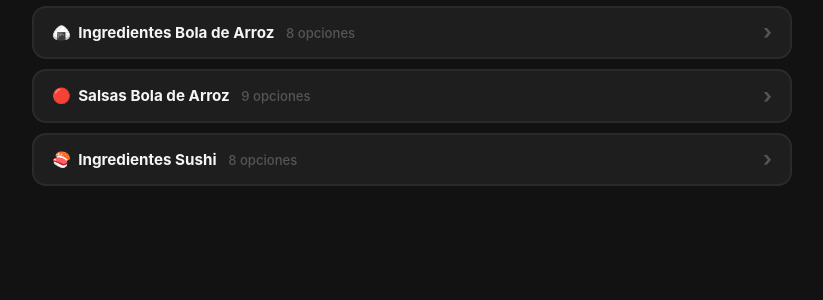
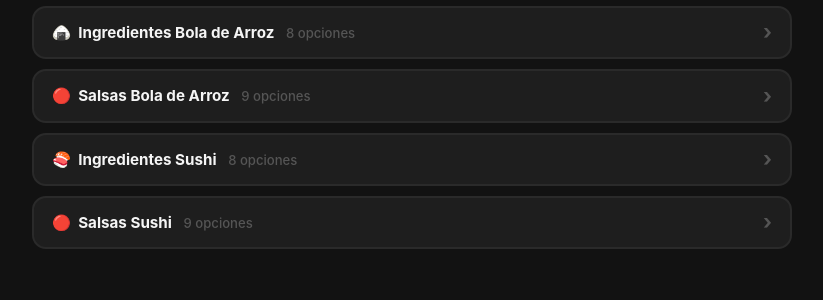
Before and after one commit to Enrique182004/Restaurant-POS, a Flask app: page /admin/menu-options in a window 1280 px wide. Shown: the part 276-576 px from the top of the page, without its empty margins (228-1051 px from the left). Run offline with Flask 3, Linux system fonts and the light colour scheme; a user stored in the database is signed in; data comes from the database, SQL or seed files in the repository; some libraries are stand-ins or nearby versions.

Commit message:
feat: add admin-manageable sushi sauces + sauce selection step on sushi page
- Added sushi_sauce category with 9 default sauces (Tradicional, Flamin Hot, Puff, Nacha, Búfalo, Barbecue, Agridulce, Frutal, Seca)
- Sushi sauces now appear in admin → Opciones del Menú (add/remove/toggle like rice sauces)
- Added step 5 "¿En qué salsa?" to sushi customization page
- Toppings renumbered to step 6
- Removed hidden sauce_field and its JS sync; sauce now comes from explicit radio selection

Co-Authored-By: Claude Sonnet 4.6 <noreply@anthropic.com>

```diff
--- a/package.json
+++ b/package.json
@@ -1,6 +1,6 @@
 {
   "name": "ebi-ball-pos",
-  "version": "1.0.8",
+  "version": "1.0.9",
   "description": "Ebi Ball — Sistema de Punto de Venta",
   "main": "main.js",
   "scripts": {
--- a/python-backend/app.py
+++ b/python-backend/app.py
@@ -285,6 +285,16 @@ def init_db():
             ('sushi_ingredient', 'Tocino',   '🥓', 0, 6),
             ('sushi_ingredient', 'Jalapeño', '🌶️', 0, 7),
             ('sushi_ingredient', 'Pepino',   '🥒', 0, 8),
+            # Sushi sauces
+            ('sushi_sauce', 'Tradicional', '🔴', 0, 1),
+            ('sushi_sauce', 'Flamin Hot',  '🔥', 0, 2),
+            ('sushi_sauce', 'Puff',        '💨', 0, 3),
+            ('sushi_sauce', 'Nacha',       '🌮', 0, 4),
+            ('sushi_sauce', 'Búfalo',      '🦬', 0, 5),
+            ('sushi_sauce', 'Barbecue',    '🍖', 0, 6),
+            ('sushi_sauce', 'Agridulce',   '🍯', 0, 7),
+            ('sushi_sauce', 'Frutal',      '🍎', 0, 8),
+            ('sushi_sauce', 'Seca',        '🌾', 0, 9),
         ]
         for cat, name, icon, price, sort in options_seed:
             conn.execute(
@@ -650,7 +660,7 @@ def toggle_menu_option(option_id):
 @admin_required
 def manage_menu_options():
     conn = get_db_connection()
-    categories = ['beverage', 'boneless_sauce', 'extra_sauce', 'rice_ingredient', 'rice_sauce', 'sushi_ingredient']
+    categories = ['beverage', 'boneless_sauce', 'extra_sauce', 'rice_ingredient', 'rice_sauce', 'sushi_ingredient', 'sushi_sauce']
     menu_opts = {}
     for cat in categories:
         rows = conn.execute(
@@ -922,30 +932,30 @@ def customize_sushi():
         # Validate required fields
         if not style:
             flash('Por favor selecciona si deseas tu sushi Frío o Empanizado.', 'error')
-            return render_template('sushi.html', item=None, sushi_ingredients=get_menu_options('sushi_ingredient'), sushi_prep_prices=get_sushi_prep_prices())
+            return render_template('sushi.html', item=None, sushi_ingredients=get_menu_options('sushi_ingredient'), sushi_sauces=get_menu_options('sushi_sauce'), sushi_prep_prices=get_sushi_prep_prices())
 
         if not prepared:
             flash('Por favor selecciona una opción de preparado.', 'error')
-            return render_template('sushi.html', item=None, sushi_ingredients=get_menu_options('sushi_ingredient'), sushi_prep_prices=get_sushi_prep_prices())
+            return render_template('sushi.html', item=None, sushi_ingredients=get_menu_options('sushi_ingredient'), sushi_sauces=get_menu_options('sushi_sauce'), sushi_prep_prices=get_sushi_prep_prices())
 
         regular_ingredients = [ing for ing in ingredients if ing != 'Ostión']
         ostion_ingredients = [ing for ing in ingredients if ing == 'Ostión']
 
         if len(regular_ingredients) > 3:
             flash('Máximo 3 ingredientes regulares permitidos', 'error')
-            return render_template('sushi.html', item=None, sushi_ingredients=get_menu_options('sushi_ingredient'), sushi_prep_prices=get_sushi_prep_prices())
+            return render_template('sushi.html', item=None, sushi_ingredients=get_menu_options('sushi_ingredient'), sushi_sauces=get_menu_options('sushi_sauce'), sushi_prep_prices=get_sushi_prep_prices())
 
         if len(regular_ingredients) < 1:
             flash('Selecciona al menos 1 ingrediente', 'error')
-            return render_template('sushi.html', item=None, sushi_ingredients=get_menu_options('sushi_ingredient'), sushi_prep_prices=get_sushi_prep_prices())
+            return render_template('sushi.html', item=None, sushi_ingredients=get_menu_options('sushi_ingredient'), sushi_sauces=get_menu_options('sushi_sauce'), sushi_prep_prices=get_sushi_prep_prices())
 
         if len(ostion_ingredients) > 0 and len(regular_ingredients) < 3:
             flash('Ostión solo puede agregarse cuando tienes 3 ingredientes regulares', 'error')
-            return render_template('sushi.html', item=None, sushi_ingredients=get_menu_options('sushi_ingredient'), sushi_prep_prices=get_sushi_prep_prices())
+            return render_template('sushi.html', item=None, sushi_ingredients=get_menu_options('sushi_ingredient'), sushi_sauces=get_menu_options('sushi_sauce'), sushi_prep_prices=get_sushi_prep_prices())
 
         if len(ostion_ingredients) > 1:
             flash('Solo puedes agregar un Ostión', 'error')
-            return render_template('sushi.html', item=None, sushi_ingredients=get_menu_options('sushi_ingredient'), sushi_prep_prices=get_sushi_prep_prices())
+            return render_template('sushi.html', item=None, sushi_ingredients=get_menu_options('sushi_ingredient'), sushi_sauces=get_menu_options('sushi_sauce'), sushi_prep_prices=get_sushi_prep_prices())
 
         base_price = get_item_price('Sushi', prepared)
         ostion_count = len(ostion_ingredients)
@@ -973,7 +983,7 @@ def customize_sushi():
         flash('¡Sushi agregado a la orden!', 'success')
         return redirect(url_for('home'))
 
-    return render_template('sushi.html', item=None, sushi_ingredients=get_menu_options('sushi_ingredient'), sushi_prep_prices=get_sushi_prep_prices())
+    return render_template('sushi.html', item=None, sushi_ingredients=get_menu_options('sushi_ingredient'), sushi_sauces=get_menu_options('sushi_sauce'), sushi_prep_prices=get_sushi_prep_prices())
 
 # View Cart - UNCHANGED (still goes to cart when explicitly requested)
 @app.route('/cart')
@@ -1143,22 +1153,22 @@ def update_item(item_index):
             if len(regular_ingredients) > 3:
                 flash('Máximo 3 ingredientes regulares permitidos', 'error')
                 return render_template('sushi.html', item=item, item_index=item_index,
-                                       sushi_ingredients=get_menu_options('sushi_ingredient'), sushi_prep_prices=get_sushi_prep_prices())
+                                       sushi_ingredients=get_menu_options('sushi_ingredient'), sushi_sauces=get_menu_options('sushi_sauce'), sushi_prep_prices=get_sushi_prep_prices())
 
             if len(regular_ingredients) < 1:
                 flash('Selecciona al menos 1 ingrediente', 'error')
                 return render_template('sushi.html', item=item, item_index=item_index,
-                                       sushi_ingredients=get_menu_options('sushi_ingredient'), sushi_prep_prices=get_sushi_prep_prices())
+                                       sushi_ingredients=get_menu_options('sushi_ingredient'), sushi_sauces=get_menu_options('sushi_sauce'), sushi_prep_prices=get_sushi_prep_prices())
 
             if len(ostion_ingredients) > 0 and len(regular_ingredients) < 3:
                 flash('Ostión solo puede agregarse cuando tienes 3 ingredientes regulares', 'error')
                 return render_template('sushi.html', item=item, item_index=item_index,
-                                       sushi_ingredients=get_menu_options('sushi_ingredient'), sushi_prep_prices=get_sushi_prep_prices())
+                                       sushi_ingredients=get_menu_options('sushi_ingredient'), sushi_sauces=get_menu_options('sushi_sauce'), sushi_prep_prices=get_sushi_prep_prices())
 
             if len(ostion_ingredients) > 1:
                 flash('Solo puedes agregar un Ostión', 'error')
                 return render_template('sushi.html', item=item, item_index=item_index,
-                                       sushi_ingredients=get_menu_options('sushi_ingredient'), sushi_prep_prices=get_sushi_prep_prices())
+                                       sushi_ingredients=get_menu_options('sushi_ingredient'), sushi_sauces=get_menu_options('sushi_sauce'), sushi_prep_prices=get_sushi_prep_prices())
 
             item['base'] = request.form.getlist('base')
             item['ingredients'] = ingredients
@@ -1206,7 +1216,7 @@ def update_item(item_index):
                                rice_sauces=get_menu_options('rice_sauce'))
     elif item['type'] == 'Sushi':
         return render_template('sushi.html', item=item, item_index=item_index,
-                               sushi_ingredients=get_menu_options('sushi_ingredient'), sushi_prep_prices=get_sushi_prep_prices())
+                               sushi_ingredients=get_menu_options('sushi_ingredient'), sushi_sauces=get_menu_options('sushi_sauce'), sushi_prep_prices=get_sushi_prep_prices())
 
 # Remove Item
 @app.route('/remove_item/<int:item_index>', methods=['POST'])
--- a/python-backend/templates/menu_options.html
+++ b/python-backend/templates/menu_options.html
@@ -252,10 +252,11 @@ block styles %}
   {% endfor %}{% endif %} {% endwith %} {% set cat_labels = { 'beverage':
   'Bebidas', 'boneless_sauce': 'Salsas Boneless', 'extra_sauce': 'Salsas Extra
   (Complementos)', 'rice_ingredient': 'Ingredientes Bola de Arroz',
-  'rice_sauce': 'Salsas Bola de Arroz', 'sushi_ingredient': 'Ingredientes Sushi'
-  } %} {% set cat_icons = { 'beverage': '🥤', 'boneless_sauce': '🍗',
-  'extra_sauce': '🌶️', 'rice_ingredient': '🍙', 'rice_sauce': '🔴',
-  'sushi_ingredient': '🍣' } %} {% for cat, opts in menu_opts.items() %}
+  'rice_sauce': 'Salsas Bola de Arroz', 'sushi_ingredient': 'Ingredientes
+  Sushi', 'sushi_sauce': 'Salsas Sushi' } %} {% set cat_icons = { 'beverage':
+  '🥤', 'boneless_sauce': '🍗', 'extra_sauce': '🌶️', 'rice_ingredient': '🍙',
+  'rice_sauce': '🔴', 'sushi_ingredient': '🍣', 'sushi_sauce': '🔴' } %} {% for
+  cat, opts in menu_opts.items() %}
   <details class="menu-section">
     <summary class="menu-section-title">
       <span
```
Also changed, not shown: python-backend/templates/sushi.html (+21 -21 lines).
